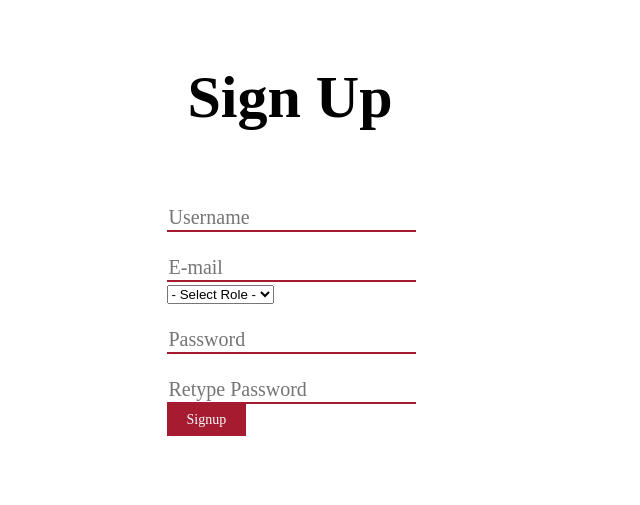
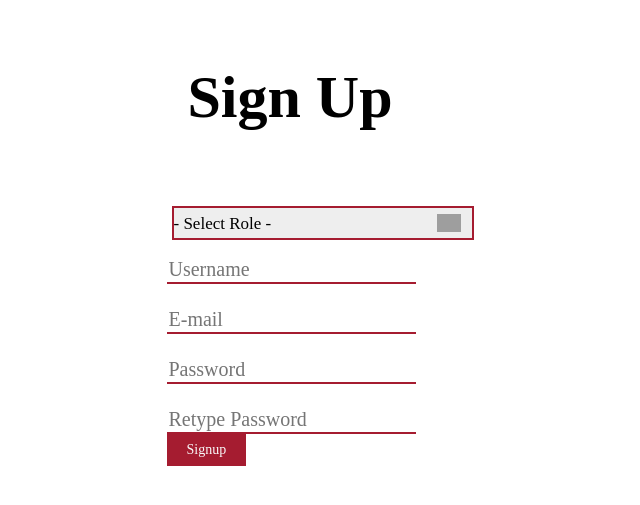
Before and after one commit to dzhou22/hackharvard, a PHP site: page /signup.php in a window 1280 px wide. Shown: the part 50-555 px from the top of the page, without its empty margins (350-990 px from the left). Run offline with PHP 8.4, Linux system fonts and the light colour scheme; some web fonts are replaced; grey boxes are pictures that could not be loaded.

Commit message:
Updated selects

```diff
--- a/signup.php
+++ b/signup.php
@@ -30,14 +30,14 @@
                     }
                 ?>
 				<form class="formCentered" action="includes/signup.inc.php" method = "post">
-                    <input class="inputRed" type="text" name="username" placeholder="Username">
-                    <input class="inputRed" type="text" name="mail" placeholder="E-mail">
-					<select name="role">
+					<select class="selectRed" name="role">
 						<option disabled selected value="none">- Select Role -</option>
 						<option value="student">Student</option>
 						<option value="tutor">Tutor</option>
 						<option value="both">Both</option>
 					</select>
+                    <input class="inputRed" type="text" name="username" placeholder="Username">
+                    <input class="inputRed" type="text" name="mail" placeholder="E-mail">
                     <input class="inputRed" type="password" name="pwd" placeholder="Password">
                     <input class="inputRed" type="password" name="pwd2" placeholder="Retype Password">
                     <button class="buttonRed" type="submit" name="signup-submit">Signup</button>
--- a/style.css
+++ b/style.css
@@ -92,6 +92,19 @@ a.header-logo img {
     margin-bottom: 3cm;
 }
 
+select {
+  margin: 5px;
+  width: 150px;
+  padding-top: 5px 5px 5px 5px;
+  font-size: 16px;
+  border: 0px solid #CCC;
+  height: 34px;
+  -webkit-appearance: none;
+  -moz-appearance: none;
+  appearance: none;
+  background: url(http://upload.wikimedia.org/wikipedia/commons/9/9d/Arrow-down.svg) 96% / 8% no-repeat #EEE;
+}
+
 div {
 	font-family: 'Lora', serif;
 	font-size: 19px;
@@ -159,6 +172,15 @@ div {
 	padding-top: .25in;
 }
 
+.selectRed {
+	width: 8cm;
+ 	border: 2px solid #A51C30;
+	font-family: "TruenoLight";
+	font-size: 17px;
+	margin-top: .25in;
+	margin-bottom: -.25in;
+}
+
 .buttonRed {
 	background-color: #A51C30;
 	border: none;
```
